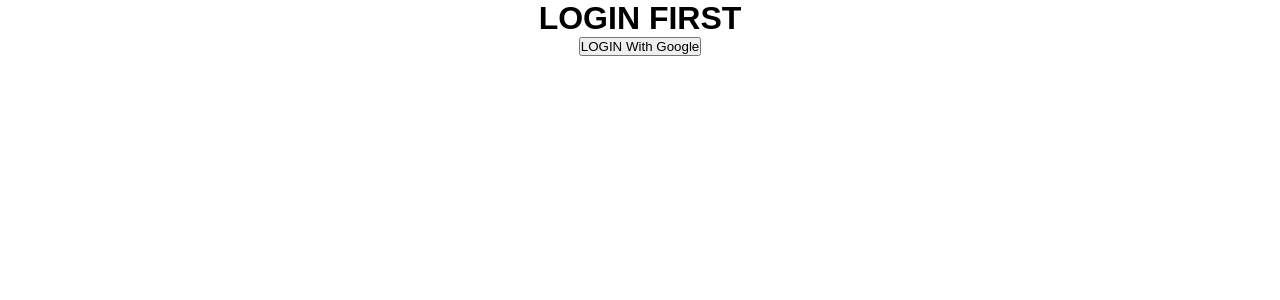
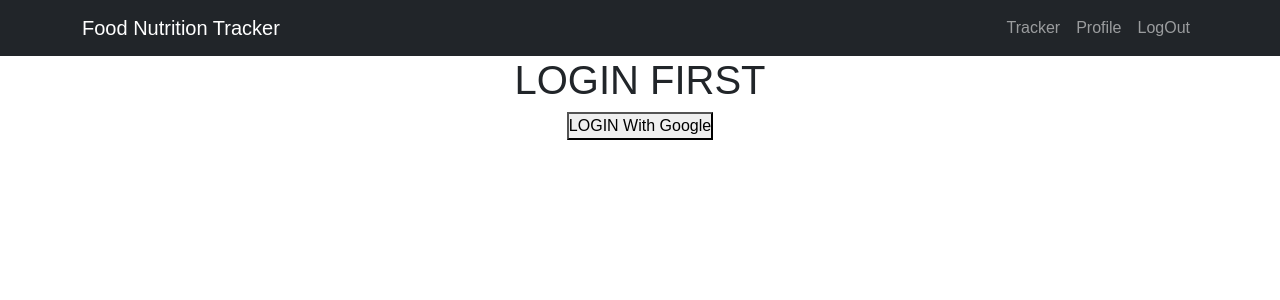
Before and after one commit to suryanssssh/expense-tracker, a React (Create React App) app: page / in a window 1280 px wide. Shown: the top 300 px of the page. Built offline with nearby package versions, Linux system fonts and the light colour scheme.

Commit message:
Navbar added

```diff
--- a/package.json
+++ b/package.json
@@ -6,8 +6,10 @@
     "@testing-library/jest-dom": "^5.17.0",
     "@testing-library/react": "^13.4.0",
     "@testing-library/user-event": "^13.5.0",
+    "bootstrap": "^5.3.2",
     "firebase": "^10.8.0",
     "react": "^18.2.0",
+    "react-bootstrap": "^2.10.1",
     "react-dom": "^18.2.0",
     "react-router-dom": "^6.22.0",
     "react-scripts": "5.0.1",
--- a/src/App.js
+++ b/src/App.js
@@ -2,6 +2,7 @@
 import { BrowserRouter as Router, Routes, Route } from "react-router-dom";
 import Tracker from "./pages/kcal-tracker/Tracker";
 import Login from "./pages/auth/Login";
+import Navbar from "./components/NavBar";
 function App() {
   return (
     <div className="App">
--- /dev/null
+++ b/src/components/NavBar.jsx
@@ -0,0 +1,22 @@
+import React from 'react'
+import {Container,Nav,Navbar} from 'react-bootstrap'
+
+const NavBar = () => {
+  return (
+    <div>
+        <Navbar bg="dark" data-bs-theme="dark">
+        <Container>
+          <Navbar.Brand href="#home">Food Nutrition Tracker</Navbar.Brand>
+          <Nav className="ml-auto">
+            <Nav.Link href="#home">Tracker</Nav.Link>
+            <Nav.Link href="#features">Profile</Nav.Link>
+            {/* here i will show totoal kcal protein taken in 7 days,30days as wish  */}
+            <Nav.Link href="#pricing">LogOut</Nav.Link>
+          </Nav>
+        </Container>
+      </Navbar>
+    </div>
+  )
+}
+
+export default NavBar
--- a/src/index.js
+++ b/src/index.js
@@ -1,7 +1,8 @@
 import React from "react";
 import ReactDOM from "react-dom/client";
 import App from "./App";
-
+import "../node_modules/bootstrap/dist/css/bootstrap.min.css";
+import "bootstrap/dist/css/bootstrap.css";
 const root = ReactDOM.createRoot(document.getElementById("root"));
 root.render(
   <React.StrictMode>
--- a/src/pages/auth/Login.jsx
+++ b/src/pages/auth/Login.jsx
@@ -1,6 +1,7 @@
 import { auth, provider } from "../../config/firebase-config";
 import { signInWithPopup } from "firebase/auth";
 import { useNavigate, Navigate } from "react-router-dom";
+import Navbar from "../../components/NavBar";
 // import { useGetUserInfo } from "../../hooks/useGetUserInfo";
 // import "./styles.css";
 
@@ -24,10 +25,9 @@
 
   return (
     <div>
+      <Navbar/>
         <h1>LOGIN FIRST</h1>
         <button onClick={signInWithGoogle}>LOGIN With Google</button>
-
-
     </div>
   )
 }
--- a/src/pages/kcal-tracker/FoodBox.jsx
+++ b/src/pages/kcal-tracker/FoodBox.jsx
@@ -3,8 +3,6 @@
 
 const FoodBox = ({kcalDb}) => {
   return (
-
-
 <div className='card-container'>
         {kcalDb.map((element)=>{
         const {  foodName,kcal, protein,carbs,fibers,fat} =element
--- a/src/pages/kcal-tracker/Tracker.jsx
+++ b/src/pages/kcal-tracker/Tracker.jsx
@@ -2,6 +2,7 @@
 import { useAddKcal } from "../../hooks/useAddKcal";
 import { useGetKcal } from "../../hooks/useGetKcal";
 import FoodBox from "./FoodBox";
+import NavBar from "../../components/NavBar";
 const Tracker = () => {
   const { addKcal } = useAddKcal();
   //getting value from getkcal hook,extracter from db
@@ -33,6 +34,8 @@
 console.log(kcalDb)
   return (
     <div>
+            <NavBar/>
+
       <form onSubmit={onSubmit}>
         {localStorage.getItem("auth")}
         <h1>ADD KCAL ;p</h1>
--- a/src/pages/kcal-tracker/foodBoxStyle.css
+++ b/src/pages/kcal-tracker/foodBoxStyle.css
@@ -12,6 +12,8 @@
     display:flex;
     justify-content: center;
     flex-wrap: wrap;
+    /* wrap: This property is used to break the flex item into multiples lines. It makes flex
+    items wrap to multiple lines according to flex item width.  */
     margin-top: 100px;
 }
 
@@ -20,6 +22,8 @@
     background-color: #f0f0f0;
     border-radius: 8px;
     overflow: hidden;
+    /* to prevent unwanted horizontal scrolling and extra whitespace in your project when
+    elements exist outside the viewport. */
     box-shadow: 0px 2px 4px rgba(0,0,0,0.2);
     margin:20px;
 }
```
Also changed, not shown: 1 other file (tests, documents, lock files or other folders).
